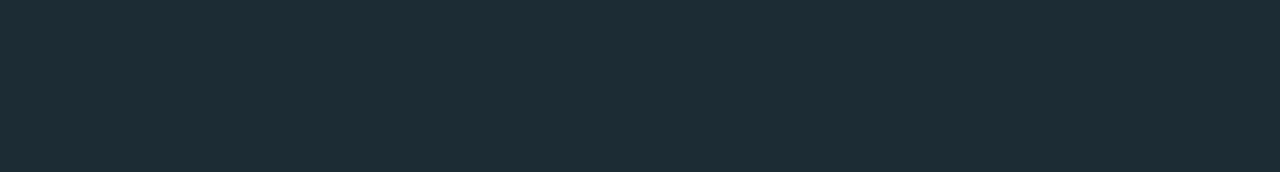
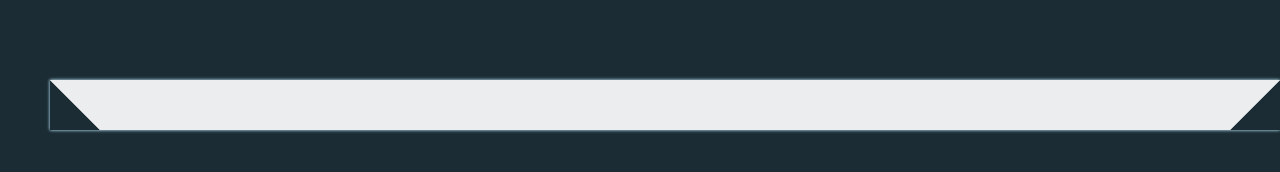
Before and after one commit to thisisatest1990/test3, a plain HTML site: page index.html in a window 1280 px wide. Drawn offline with Linux system fonts and the light colour scheme.

Commit message:
Update test.css

```diff
--- a/test.css
+++ b/test.css
@@ -96,15 +96,14 @@ blockquote, dd, div, dl, dt, form, h1, h2, h3, h4, h5, h6, li, ol, p, pre, td, t
     bottom: -.375rem;
 }
 .c-matrix::after, .c-matrix::before {
-    content: 'bjjjbbhhb';
-    background: #071820;
-    box-shadow: 0 0 .1875rem 0 #91B5C5,inset 0 .0625rem .25rem 0 #071820;
-    display: none;
-    height: 5px;
-    height: .3125rem;
-    position: absolute;
-    width: 100%;
-    left: 0;
+       content: "";
+        position: absolute;
+       top: 100%;
+       left: 50px;
+       border-top: 50px solid green;
+       border-top-color: inherit;
+       border-left: 50px solid transparent;
+       border-right: 50px solid transparent;
 }
 .c-matrix::after, .c-matrix::before, .c-package::after, .c-package::before {
     -webkit-box-shadow: 0 0 .1875rem 0 #91B5C5,inset 0 .0625rem .25rem 0 #071820;
```
